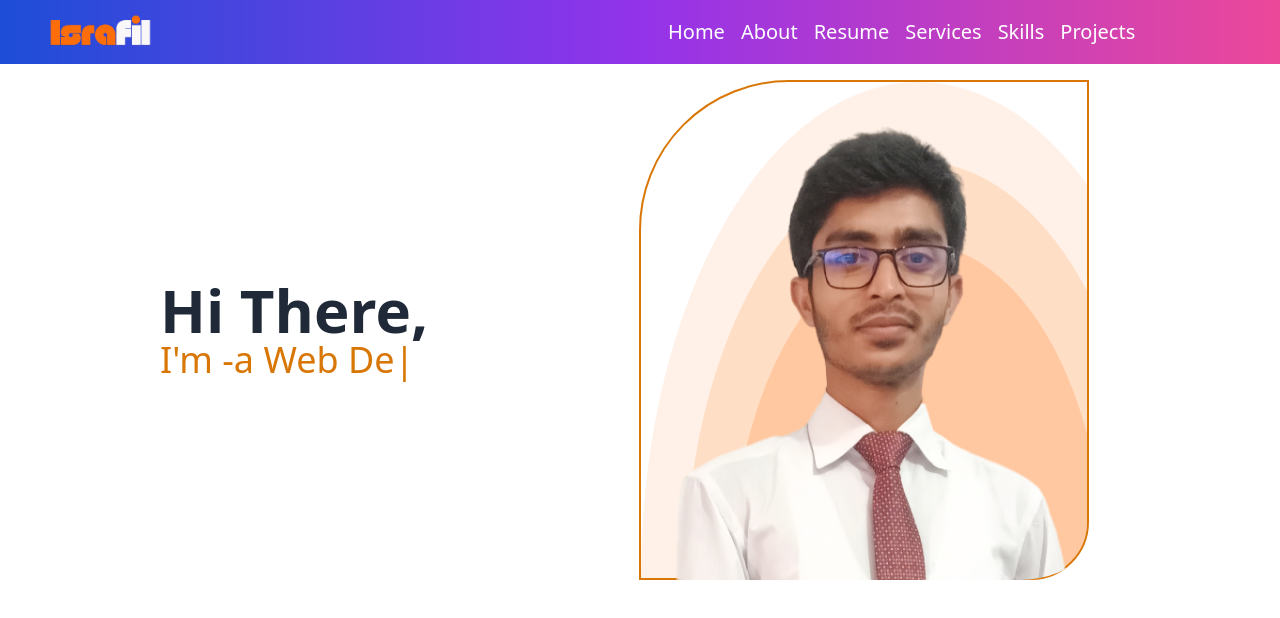
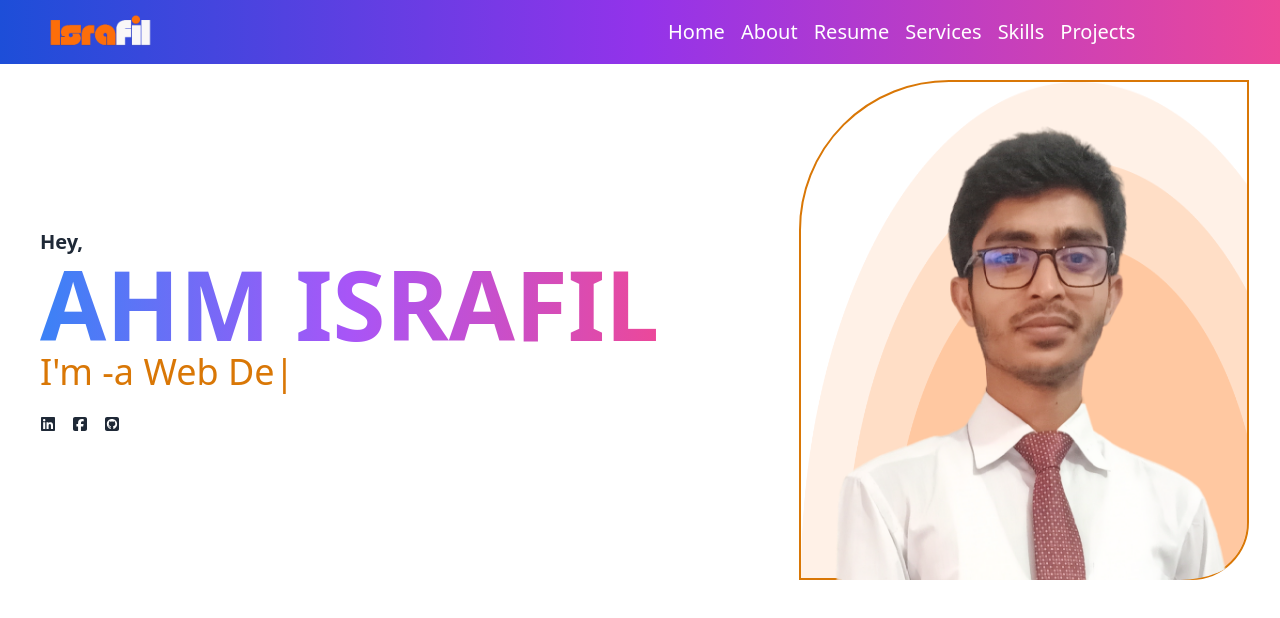
Before and after one commit to ahmisrafil/portfolio, a React (Vite) app: page / in a window 1280 px wide. Shown: the top 618 px of the page. Built offline with nearby package versions, Linux system fonts and the light colour scheme.

Commit message:
banner text updated

```diff
--- a/package.json
+++ b/package.json
@@ -10,8 +10,10 @@
     "preview": "vite preview"
   },
   "dependencies": {
+    "aos": "^2.3.4",
     "react": "^18.3.1",
     "react-dom": "^18.3.1",
+    "react-icons": "^5.3.0",
     "react-router-dom": "^6.26.1",
     "typed.js": "^2.1.0"
   },
--- a/src/pages/Home/Banner/Banner.jsx
+++ b/src/pages/Home/Banner/Banner.jsx
@@ -1,5 +1,6 @@
 import React from 'react';
-
+import { FaGithub, FaLinkedin, FaSquareFacebook, FaSquareGithub } from "react-icons/fa6";
+import { NavLink } from 'react-router-dom';
 import Typed from 'typed.js';
 const Banner = () => {
     // Create reference to store the DOM element containing the animation
@@ -20,19 +21,31 @@ const Banner = () => {
         };
     }, []);
     return (
-        <div className='flex flex-row justify-between mx-40  items-center'>
-            <div>
+        <div className='flex flex-row justify-between ml-10  items-center'>
+            <div data-aos="fade-up-right">
                 <div>
-                    <h3 className='text-6xl font-bold'>Hi There,</h3>
+                    <h3 className='text-xl font-bold'>Hey,</h3>
+                    <h3 className='text-8xl font-extrabold bg-gradient-to-r from-blue-500 via-purple-500 to-pink-500 bg-clip-text text-transparent'>AHM ISRAFIL</h3>
                 </div>
-                <div className="App text-4xl text-amber-600  flex">
+                <div className="App text-4xl text-amber-600 flex">
                     <h3>I'm -  </h3>
                     <span ref={el} />
                 </div>
+                <div className='flex flex-row gap-4 mt-6'>
+                <div>
+                    <NavLink to='https://www.linkedin.com/in/ahmisrafil' target='_blank'><FaLinkedin /></NavLink>
+                </div>
+                <div>
+                    <NavLink to='https://www.facebook.com/ahm.israfil' target='_blank'><FaSquareFacebook /></NavLink>
+                </div>
+                <div>
+                    <NavLink to='https://www.github.com/ahmisrafil' target='_blank'><FaSquareGithub /></NavLink>
+                </div>
+                </div>
             </div>
             <div>
-               <img src="/src/assets/header_bg.png" alt=""  className= 'absolute h-[500px] w-[450px] border-2 rounded-tl-[150px] rounded-br-[58px] my-4 border-amber-600' />
-               <img src="/src/assets/ahm israfil.png" alt="israfil" className='relative h-[500px]  rounded-tl-[150px] rounded-br-[100px] my-4 border-amber-600' />
+                <img src="/src/assets/header_bg.png" alt="" className='absolute h-[500px] w-[450px] border-2 rounded-tl-[150px] rounded-br-[58px] my-4 border-amber-600' />
+                <img src="/src/assets/ahm israfil.png" alt="israfil" className='relative h-[500px]  rounded-tl-[150px] rounded-br-[100px] my-4 border-amber-600' />
 
             </div>
         </div>
```
Also changed, not shown: 1 other file (tests, documents, lock files or other folders).
